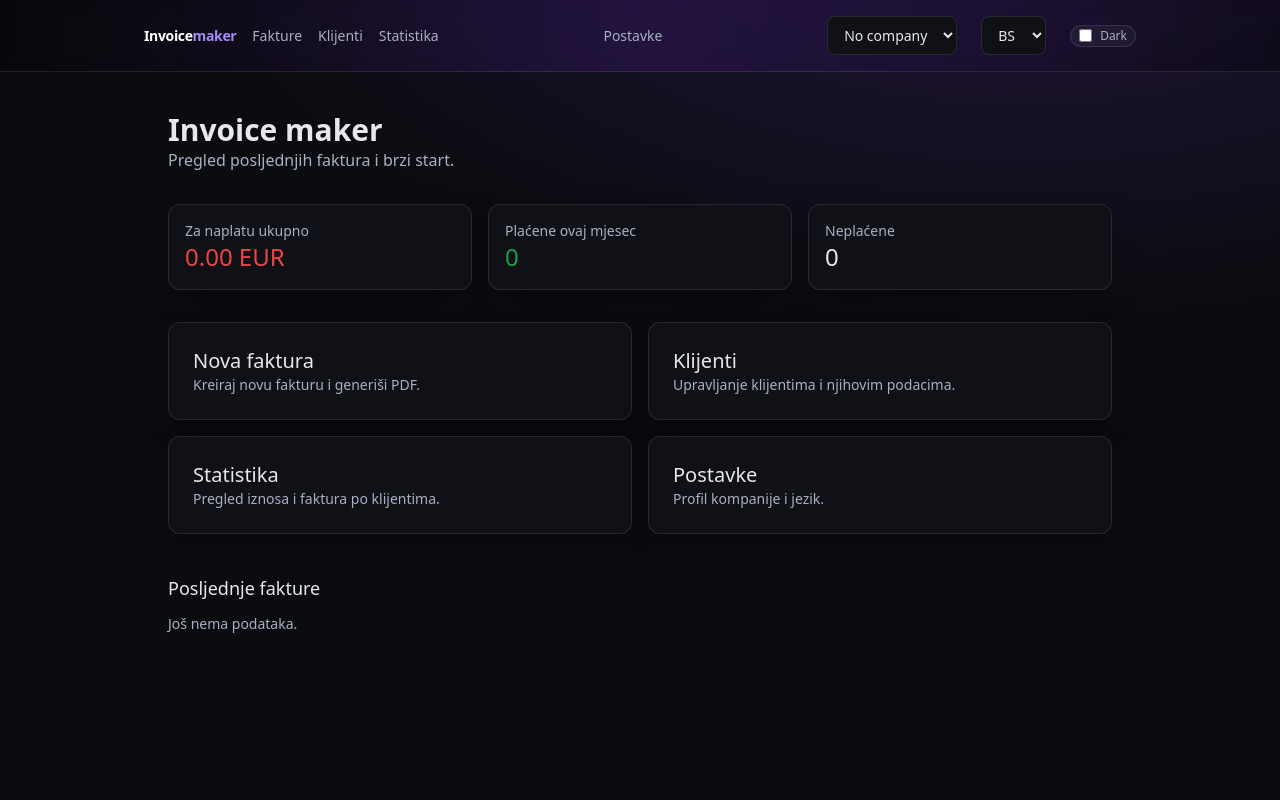
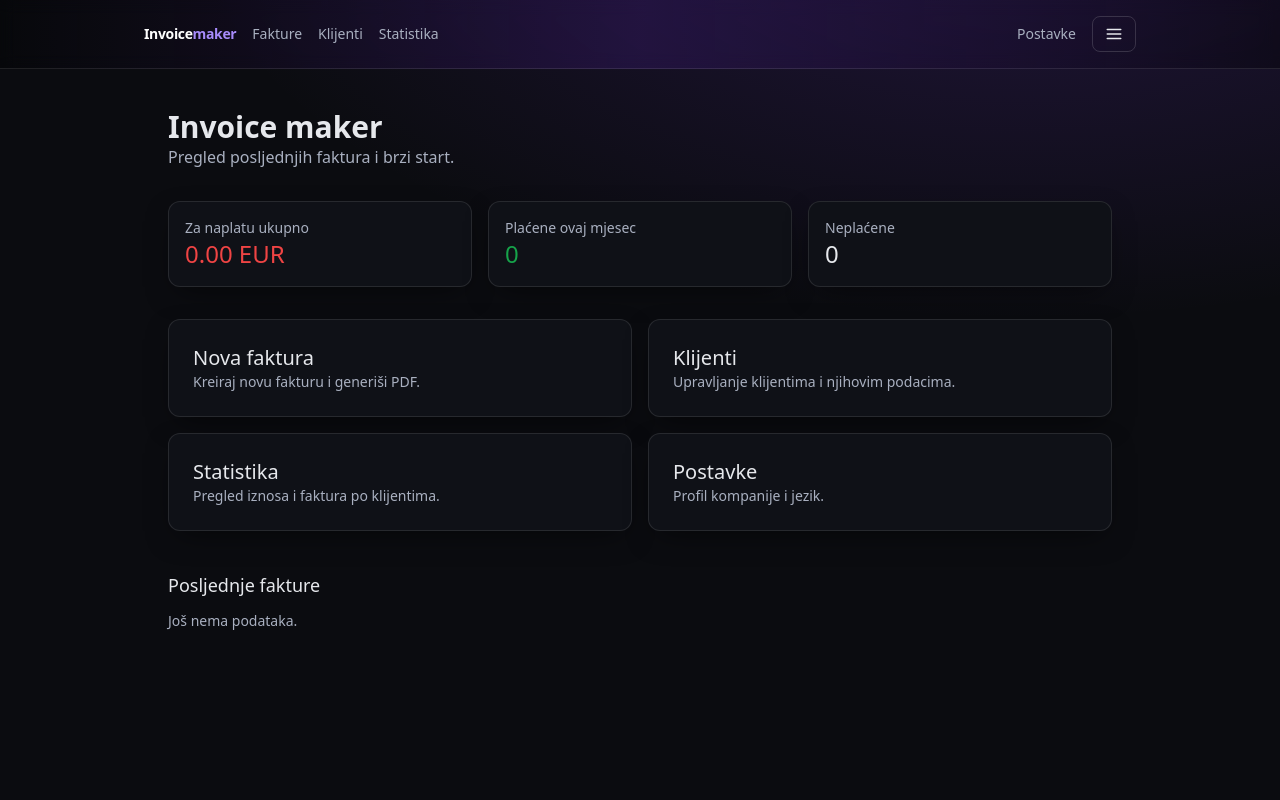
Before and after one commit to alminkey/invoice-maker, a Next.js app: page / in a window 1280 px wide. Shown: the top 800 px of the page. Built offline with nearby package versions, Linux system fonts and the light colour scheme.

Commit message:
feat(nav): compact header with hamburger menu containing company switcher, language, theme; prevent horizontal scroll

```diff
--- a/src/app/Nav.tsx
+++ b/src/app/Nav.tsx
@@ -2,28 +2,59 @@
 import Link from "next/link";
 import { useI18n } from "@/lib/i18n";
 import { useStore } from "@/store/useStore";
+import { useEffect, useRef, useState } from "react";
 
 export default function Nav() {
   const { t, lang, setLang } = useI18n();
   const { theme, setTheme, companies, activeCompanyId, setActiveCompany } = useStore();
+  const [open, setOpen] = useState(false);
+  const btnRef = useRef<HTMLButtonElement | null>(null);
+  const panelRef = useRef<HTMLDivElement | null>(null);
+
+  useEffect(() => {
+    function onDocClick(e: MouseEvent) {
+      if (!open) return;
+      const target = e.target as Node;
+      if (panelRef.current?.contains(target) || btnRef.current?.contains(target)) return;
+      setOpen(false);
+    }
+    document.addEventListener('click', onDocClick);
+    return () => document.removeEventListener('click', onDocClick);
+  }, [open]);
+
   return (
-    <nav className="p-4 flex gap-4 text-sm items-center">
+    <nav className="p-4 flex gap-4 text-sm items-center relative">
       <Link href="/" className="font-semibold tracking-tight text-white">Invoice<span className="text-[var(--accent-400)]">maker</span></Link>
       <Link href="/invoices" className="hover:underline text-[var(--subtle)] hover:text-white">{t('nav_invoices')}</Link>
       <Link href="/clients" className="hover:underline text-[var(--subtle)] hover:text-white">{t('nav_clients')}</Link>
       <Link href="/stats" className="hover:underline text-[var(--subtle)] hover:text-white">{t('nav_stats')}</Link>
       <Link href="/settings" className="hover:underline text-[var(--subtle)] hover:text-white ml-auto">{t('nav_settings')}</Link>
-      <select value={activeCompanyId || ''} onChange={(e)=>setActiveCompany(e.target.value)} className="ml-auto input w-auto">
+      <button ref={btnRef} aria-label="Menu" className="btn btn-outline" onClick={()=>setOpen(v=>!v)}>
+        <svg width="18" height="18" viewBox="0 0 24 24" fill="none" stroke="currentColor" strokeWidth="2" strokeLinecap="round" strokeLinejoin="round">
+          <line x1="3" y1="6" x2="21" y2="6"/>
+          <line x1="3" y1="12" x2="21" y2="12"/>
+          <line x1="3" y1="18" x2="21" y2="18"/>
+        </svg>
+      </button>
+      {open && (
+        <div ref={panelRef} className="absolute right-0 top-full mt-2 w-72 card p-3 shadow-xl">
+          <div className="text-xs text-[var(--subtle)] mb-1">Kompanija</div>
+          <select value={activeCompanyId || ''} onChange={(e)=>setActiveCompany(e.target.value)} className="input w-full mb-3">
             {companies.length === 0 ? <option value="">No company</option> : null}
             {companies.map(c => <option key={c.id} value={c.id}>{c.profile.name}</option>)}
           </select>
-      <select value={lang} onChange={(e)=>setLang(e.target.value as 'bs'|'en'|'nl'|'sk')} className="ml-2 input w-auto">
+          <div className="grid grid-cols-2 gap-2 items-center">
+            <div>
+              <div className="text-xs text-[var(--subtle)] mb-1">Jezik</div>
+              <select value={lang} onChange={(e)=>setLang(e.target.value as 'bs'|'en'|'nl'|'sk')} className="input w-full">
                 <option value="bs">BS</option>
                 <option value="en">EN</option>
                 <option value="nl">NL</option>
                 <option value="sk">SK</option>
               </select>
-      <label className="chip cursor-pointer ml-2 select-none">
+            </div>
+            <div className="flex items-end">
+              <label className="chip cursor-pointer w-full justify-center select-none">
                 <input
                   type="checkbox"
                   className="mr-2"
@@ -32,6 +63,10 @@ export default function Nav() {
                 />
                 {theme === 'light' ? 'Light' : 'Dark'}
               </label>
+            </div>
+          </div>
+        </div>
+      )}
     </nav>
   );
 }
--- a/src/app/globals.css
+++ b/src/app/globals.css
@@ -35,6 +35,7 @@ body {
   background: radial-gradient(1200px 600px at 80% -100px, color-mix(in oklab, var(--accent-600) 20%, transparent) 0%, transparent 70%), var(--background);
   color: var(--foreground);
   font-family: ui-sans-serif, system-ui, -apple-system, Segoe UI, Roboto, Helvetica, Arial, "Apple Color Emoji", "Segoe UI Emoji";
+  overflow-x: hidden;
 }
 
 /* Components */
```
Also changed, not shown: 1 other file (tests, documents, lock files or other folders). Lines whose indentation alone changed are shown as unchanged.
